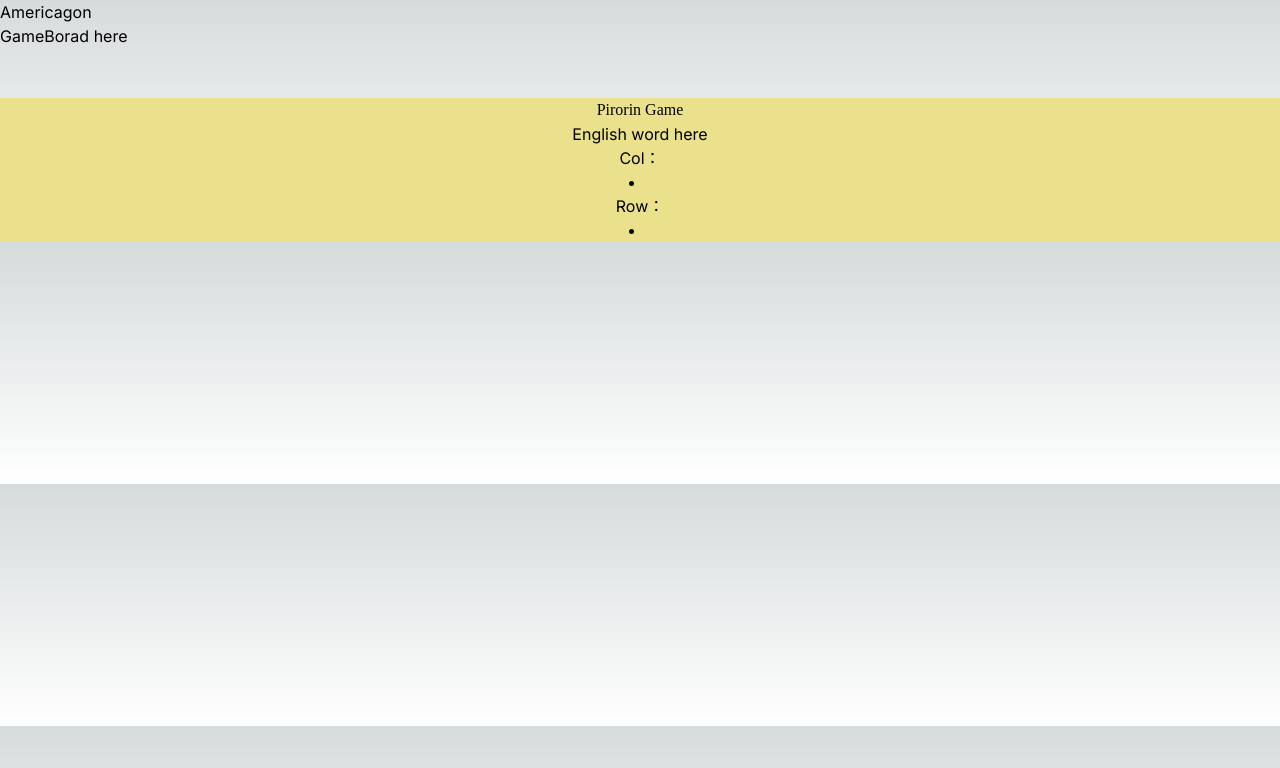
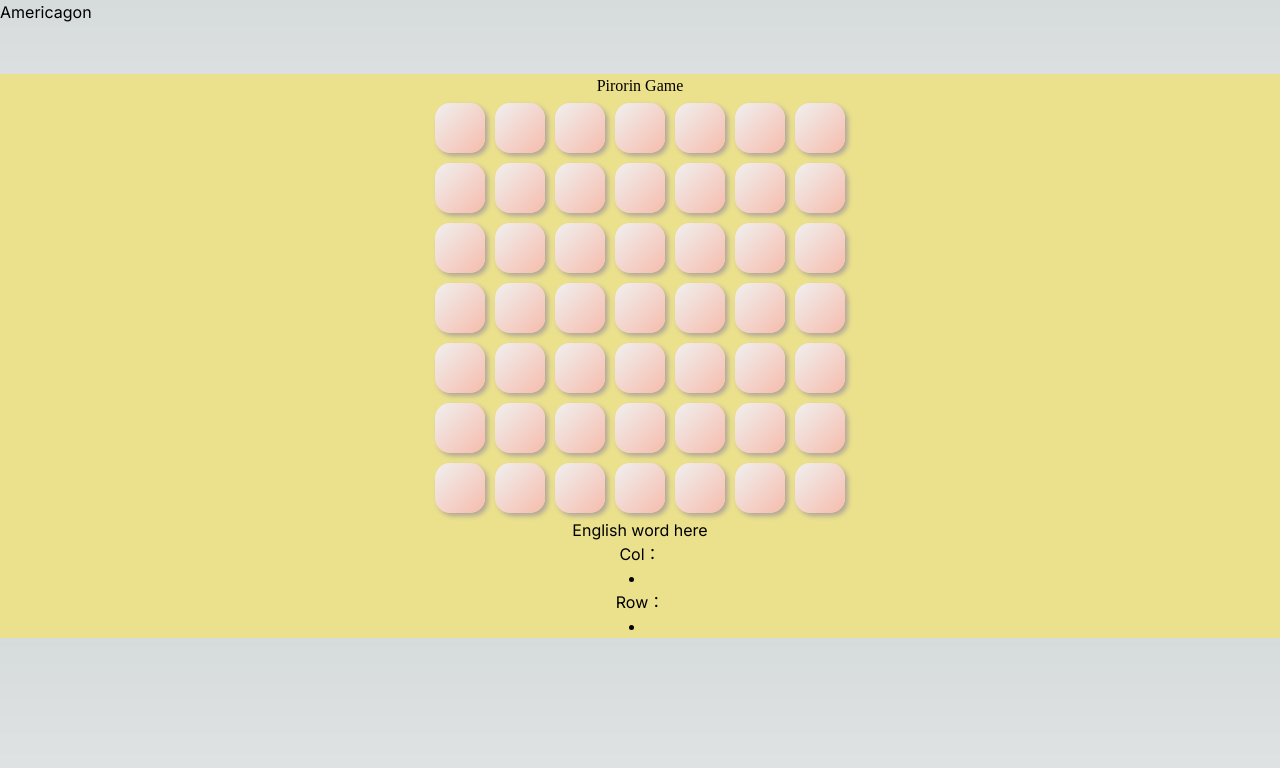
Before and after one commit to pirosiki002/newamericagon, a Next.js app: page / in a window 1280 px wide. Shown: the top 768 px of the page. Built offline with nearby package versions, Linux system fonts and the light colour scheme; no server answers.

Commit message:
feat: creat input letter table

```diff
--- a/src/app/_components/GameBoard.tsx
+++ b/src/app/_components/GameBoard/GameBoard.tsx
@@ -1,8 +1,8 @@
 "use client";
-// import React from "react";
 import { useState, useEffect } from "react";
 import useDic from "@/app/hooks/useDic";
 import styles from "./GameBoard.module.css";
+import InputTable from "../InputTable/InputTable";
 
 // 盤面の状態を管理する
 const BOARD_SIZE = 7;
@@ -16,7 +16,6 @@ const createInitialBoard = (size: number) => {
 
 const GameBoard = () => {
   // 辞書機能を使うために、useDic.tsxからの処理を呼び出す
-  // const size = BOARD_SIZE;
   const [board, setBoard] = useState(createInitialBoard(BOARD_SIZE)); // useStateを使って盤面の状態を管理。値を更新するたびに再描画する
   const [selectedRow, setSelectedRow] = useState(0); // 選択した行の状態管理
   const [selectedCol, setSelectedCol] = useState(0); // 選択した列の状態管理
@@ -60,17 +59,21 @@ const GameBoard = () => {
   // リセットボタンを押したときの処理
   const handleReset = () => {
     setInputCells([]); // inputCellsをリセット
-    // setBoard(createInitialBoard(size));
     setBoard(createInitialBoard(BOARD_SIZE));
   };
 
   return (
     <>
-      GameBorad here
       <div className={styles.container}>
         <h1>Pirorin Game</h1>
-        {/* <InputTable size={size} board={board} setBoard={setBoard}  onCellClick={handleCellClick}  inputCells={inputCells} />
-      <ResetButton onReset={handleReset} /> */}
+        <InputTable
+          size={BOARD_SIZE}
+          board={board}
+          setBoard={setBoard}
+          onCellClick={handleCellClick}
+          inputCells={inputCells}
+        />
+        {/* <ResetButton onReset={handleReset} /> */}
         <p>English word here</p>
         <h2>Col：{verticalQuery}</h2>
         <li>{results.vertical}</li>
--- /dev/null
+++ b/src/app/_components/InputCell/InputCell.module.css
@@ -0,0 +1,11 @@
+.input {
+  width: 50px;
+  height: 50px;
+  font-size: 24px;
+  text-align: center;
+  margin: 5px;
+  border-radius: 15px;
+  box-shadow: 3px 3px 5px #b1a599;  /* ボックスシャドウを追加 */
+  background: linear-gradient(135deg, #f0f0f0, #f6bcac); /* グラデーションを追加 */
+  border-color: brown;
+}
--- /dev/null
+++ b/src/app/_components/InputCell/InputCell.tsx
@@ -0,0 +1,25 @@
+import React from "react";
+import styles from "./InputCell.module.css";
+
+type InputCellProps = {
+  row: number;
+  col: number;
+  value: string;
+  onChange: (value: string) => void;
+};
+
+const InputCell: React.FC<InputCellProps> = ({ row, col, value, onChange }) => {
+  const inputName = `input-cell-${row}-${col}`;
+
+  return (
+    <input
+      name={inputName}
+      value={value}
+      maxLength={1}
+      onChange={(e) => onChange(e.target.value)}
+      className={styles.input}
+    />
+  );
+};
+
+export default InputCell;
--- /dev/null
+++ b/src/app/_components/InputRow/InputRow.module.css
@@ -0,0 +1,3 @@
+.row {
+  display: flex;
+}
--- /dev/null
+++ b/src/app/_components/InputRow/InputRow.tsx
@@ -0,0 +1,33 @@
+import React from "react";
+import InputCell from "@/app/_components/InputCell/InputCell";
+import styles from "./InputRow.module.css";
+
+type InputRowProps = {
+  rowIndex: number;
+  rowData: string[];
+  handleCellChange: (rowIndex: number, colIndex: number, value: string) => void;
+};
+
+const InputRow: React.FC<InputRowProps> = ({
+  rowIndex,
+  rowData,
+  handleCellChange,
+}) => {
+  return (
+    <div className={styles.row}>
+      {rowData.map((cellValue, colIndex) => (
+        <InputCell
+          key={colIndex}
+          col={colIndex}
+          row={rowIndex}
+          value={cellValue}
+          onChange={(newValue) =>
+            handleCellChange(rowIndex, colIndex, newValue)
+          }
+        />
+      ))}
+    </div>
+  );
+};
+
+export default InputRow;
--- /dev/null
+++ b/src/app/_components/InputTable/InputTable.module.css
@@ -0,0 +1,5 @@
+/* components/inputTable.module.css */
+.container {
+  display: flex;
+  flex-direction: column;
+}
--- /dev/null
+++ b/src/app/_components/InputTable/InputTable.tsx
@@ -0,0 +1,89 @@
+import InputRow from "@/app/_components/InputRow/InputRow";
+import styles from "./InputTable.module.css";
+
+type InputTableProps = {
+  size: number;
+  board: string[][];
+  setBoard: React.Dispatch<React.SetStateAction<string[][]>>;
+  onCellClick: (row: number, col: number) => void;
+  inputCells: { row: number; col: number }[]; // 追加
+};
+
+const InputTable: React.FC<InputTableProps> = ({
+  size,
+  board,
+  setBoard,
+  onCellClick,
+  inputCells,
+}) => {
+  // これまでに入力されたすべてのセルを追跡
+  const isAdjacentToAnyInputCell = (
+    currentRow: number,
+    currentCol: number
+  ): boolean => {
+    for (let cell of inputCells) {
+      if (isAdjacentCell(currentRow, currentCol, cell.row, cell.col)) {
+        return true;
+      }
+    }
+    return false;
+  };
+
+  // 隣接するセルかどうかを判定する関数
+  const isAdjacentCell = (
+    currentRow: number,
+    currentCol: number,
+    lastRow: number,
+    lastCol: number
+  ): boolean => {
+    return (
+      (currentRow === lastRow && Math.abs(currentCol - lastCol) === 1) ||
+      (currentCol === lastCol && Math.abs(currentRow - lastRow) === 1)
+    );
+  };
+
+  // セルが変更されたときの処理
+  const handleCellChange = (
+    rowIndex: number,
+    colIndex: number,
+    value: string
+  ) => {
+    // 入力値が半角英字（a-z）であることを確認
+    if (!/^[a-z]+$/.test(value)) {
+      // 入力値が半角英字でない場合、入力を無視する
+      return;
+    }
+
+    if (
+      inputCells.length > 0 &&
+      !isAdjacentToAnyInputCell(rowIndex, colIndex)
+    ) {
+      // すでに入力されたセルがあり、現在のセルがそれらのいずれかの隣接セルでない場合、入力を無視する
+      return;
+    }
+
+    // 入力セルを追跡
+    onCellClick(rowIndex, colIndex);
+
+    const newBoard = [...board];
+    newBoard[rowIndex][colIndex] = value;
+    setBoard(newBoard);
+    onCellClick(rowIndex, colIndex);
+  };
+
+  return (
+    <div className={styles.container}>
+      {/* テーブルを作成 */}
+      {board.map((rowData, rowIndex) => (
+        <InputRow
+          key={rowIndex}
+          rowIndex={rowIndex}
+          rowData={rowData}
+          handleCellChange={handleCellChange}
+        />
+      ))}
+    </div>
+  );
+};
+
+export default InputTable;
--- a/src/app/_components/MainScreen.tsx
+++ b/src/app/_components/MainScreen.tsx
@@ -1,5 +1,5 @@
-import React from 'react';
-import GameBoard from './GameBoard';
+import React from "react";
+import GameBoard from "./GameBoard/GameBoard";
 
 const MainScreen = () => {
   // 状態管理のためのコードがここに来ます
```
Also changed, not shown: src/app/_components/GameBoard/GameBoard.module.css (renamed from src/app/_components/GameBoard.module.css).
